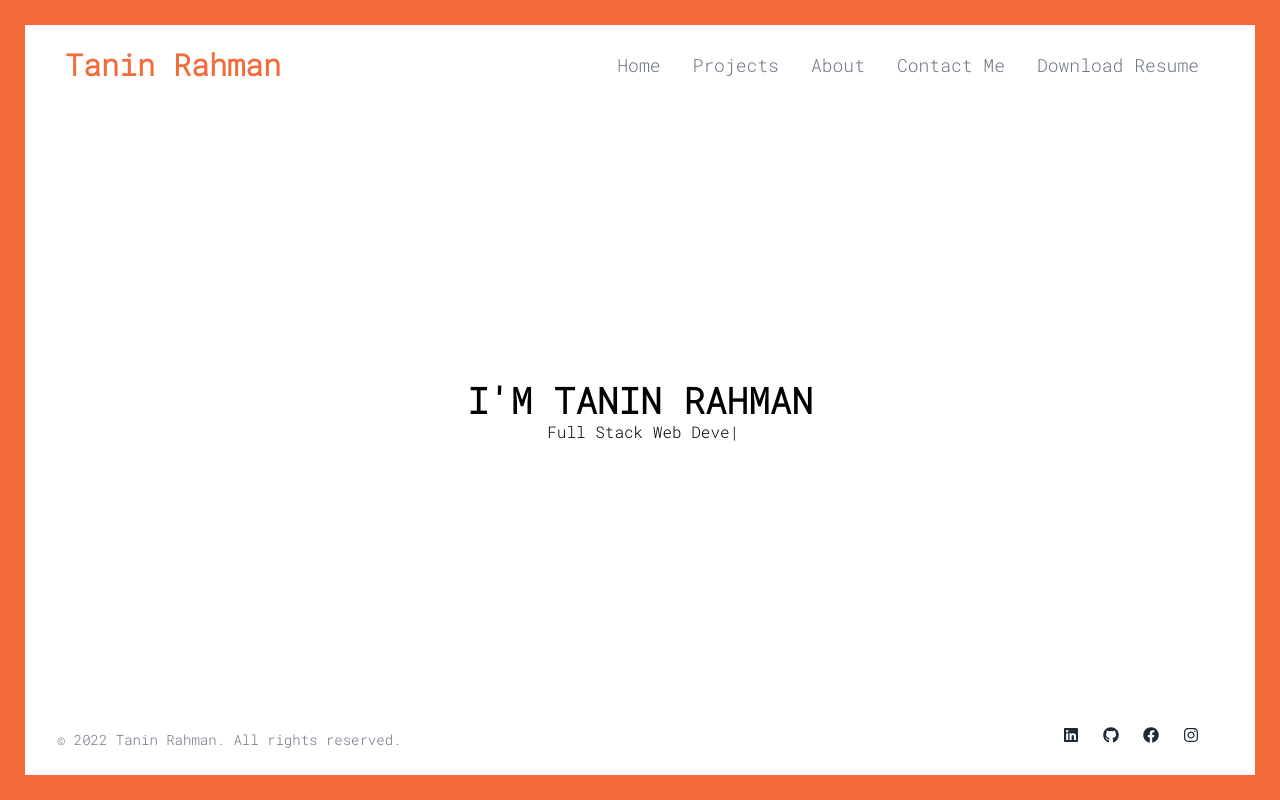
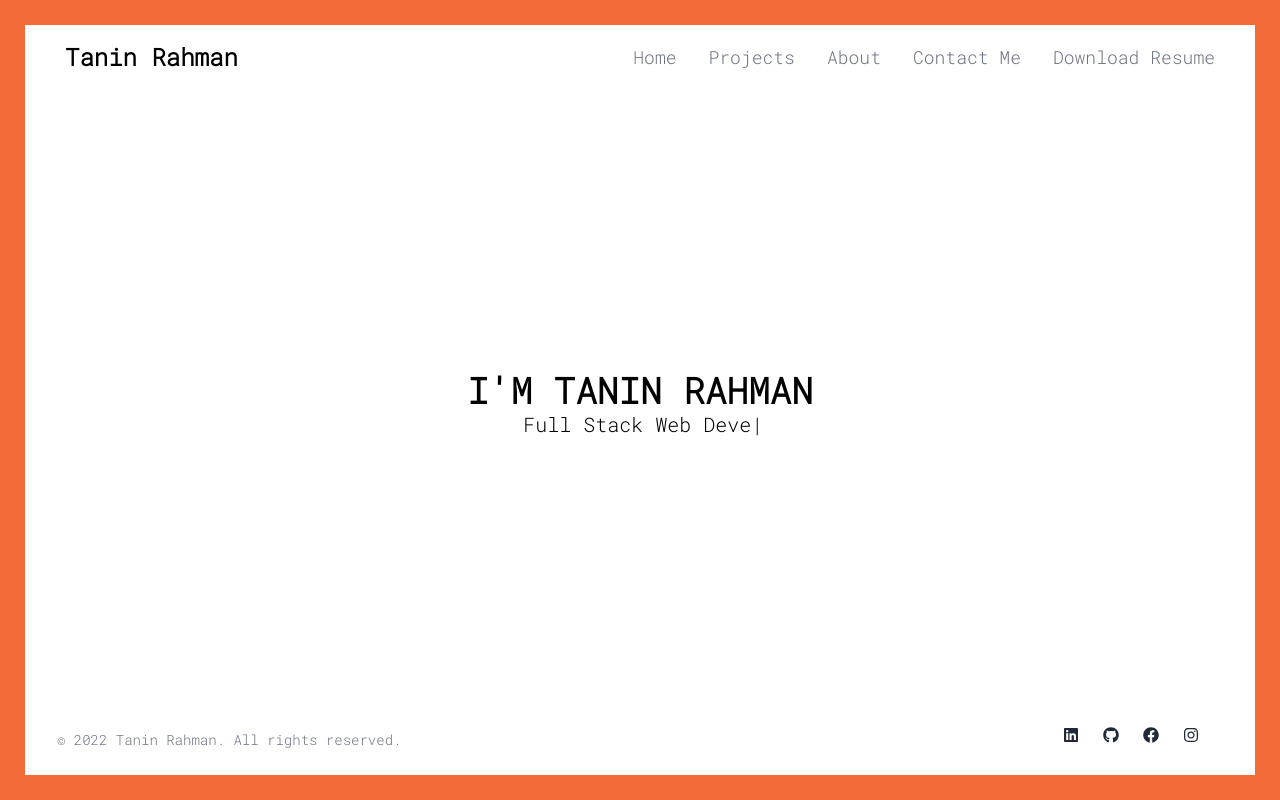
Before and after one commit to taninrahman21/portfolio, a React (Create React App) app: page / in a window 1280 px wide. Built offline with nearby package versions, Linux system fonts and the light colour scheme.

Commit message:
added files

```diff
--- a/public/index.html
+++ b/public/index.html
@@ -28,7 +28,7 @@
     <link rel="preconnect" href="https://fonts.gstatic.com" crossorigin>
     <link href="https://fonts.googleapis.com/css2?family=Roboto+Mono:wght@300&display=swap" rel="stylesheet">
     <!-- Google Fonts -->
-    <title>React App</title>
+    <title>Tanin Rahman</title>
   </head>
   <body>
     <noscript>You need to enable JavaScript to run this app.</noscript>
--- a/src/Pages/Home/Home.js
+++ b/src/Pages/Home/Home.js
@@ -5,7 +5,7 @@ const Home = () => {
   return (
     <div className="h-full flex items-center justify-center">
       <div>
-        <h1 className="uppercase text text-center text-4xl font-extrabold">
+        <h1 className="uppercase text text-center text-2xl sm:text-3xl md:text-4xl font-extrabold">
           I'm Tanin Rahman
         </h1>
         <TypeAnimation
@@ -20,7 +20,7 @@ const Home = () => {
             1000,
           ]}
           speed={50}
-          style={{ fontSize: "1em" , textAlign: 'center', marginLeft: "80px"}}
+          className='ml-6 md:ml-14 text-sm md:text-xl'
           wrapper="span"
           repeat={Infinity}
         />
--- a/src/Pages/Shared/Navbar/Navbar.js
+++ b/src/Pages/Shared/Navbar/Navbar.js
@@ -1,5 +1,5 @@
 import React, { useState } from 'react';
-import { NavLink, NavNavLink } from 'react-router-dom';
+import { Link, NavLink } from 'react-router-dom';
 import './Navbar.css';
 
 const Navbar = () => {
@@ -9,14 +9,14 @@ const Navbar = () => {
     <div className="sticky top-0 bg-white z-20 px-8">
       <nav className="px-2 py-2.5">
         <div className="flex flex-wrap justify-between items-center mx-auto">
-          <NavLink to="/" className="text-xl font-semibold lg:text-3xl">
+          <Link to="/" className="text-xl md:text-[20px] font-semibold lg:text-2xl">
             Tanin Rahman
-          </NavLink>
+          </Link>
           <button
             onClick={() => setOpen(!open)}
             data-collapse-toggle="navbar-sticky"
             type="button"
-            className="inline-flex items-center p-2 ml-3 text-sm text-gray-500 rounded-lg lg:hidden hover:bg-gray-100 focus:outline-none focus:ring-2 focus:ring-gray-200 dark:text-gray-400 dark:hover:bg-gray-700 dark:focus:ring-gray-600"
+            className="inline-flex items-center p-2 ml-3 text-sm text-gray-500 rounded-lg md:hidden hover:bg-gray-100 focus:outline-none focus:ring-2 focus:ring-gray-200 dark:text-gray-400 dark:hover:bg-gray-700 dark:focus:ring-gray-600"
             aria-controls="navbar-sticky"
             aria-expanded="true"
           >
@@ -37,48 +37,48 @@ const Navbar = () => {
           </button>
           <div
             className={
-              open ? "w-full md:block md:w-auto" : "hidden lg:block md:w-auto"
+              open ? "w-full md:block lg:w-auto" : "hidden md:block md:w-auto"
             }
             id="navbar-sticky"
           >
             {/* make sure will add animation last time */}
-            <ul className="flex flex-col p-4  text-gray-500 text-sm mt-4 rounded-lg border border-gray-100 lg:flex-row md:space-x-8 md:mt-0 xl:text-lg md:font-medium md:border-0 dark:bg-gray-800 md:dark:bg-gray-900 dark:border-gray-700">
-              <li>
+            <ul className="flex flex-col text-gray-500 md:py-2 text-[14px] lg:text-sm mt-4 md:flex-row md:space-x-8 md:mt-0 xl:text-lg md:font-medium">
+              <li className=' pb-3 md:pb-0'>
                 <NavLink
                   to="/home"
-                  className={`block py-2 pr-4 pl-3 hover:text-[#f26b38] rounded hover:bg-gray-100 md:hover:bg-transparent md:border-0 md:p-0 dark:text-gray-400 md:dark:hover:text-white dark:hover:bg-gray-700`}
+                  className='hover:text-[#f26b38]'
                 >
                   Home
                 </NavLink>
               </li>
-              <li>
+              <li className=' pb-3 md:pb-0'>
                 <NavLink
                   to="/projects"
-                  className="block py-2 pr-4 pl-3 hover:text-[#f26b38] rounded hover:bg-gray-100 md:hover:bg-transparent md:border-0 md:p-0 dark:text-gray-400 md:dark:hover:text-white dark:hover:bg-gray-700"
+                  className="hover:text-[#f26b38]"
                 >
                   Projects
                 </NavLink>
               </li>
-              <li>
+              <li className=' pb-3 md:pb-0'>
                 <NavLink
                   to="/about"
-                  className="block py-2 pr-4 pl-3 hover:text-[#f26b38] rounded hover:bg-gray-100 md:hover:bg-transparent md:border-0 md:p-0 dark:text-gray-400 md:dark:hover:text-white dark:hover:bg-gray-700"
+                  className="hover:text-[#f26b38]"
                 >
                   About
                 </NavLink>
               </li>
-              <li>
+              <li className=' pb-3 md:pb-0'>
                 <NavLink
                   to="/contact"
-                  className='block py-2 pr-4 pl-3 hover:text-[#f26b38] rounded hover:bg-gray-100 md:hover:bg-transparent md:border-0 md:p-0 dark:text-gray-400 md:dark:hover:text-white dark:hover:bg-gray-700'
+                  className='hover:text-[#f26b38]'
                 >
                   Contact Me
                 </NavLink>
               </li>
-              <li>
+              <li className=' pb-3 md:pb-0'>
                 <a
                   href='https://drive.google.com/file/d/1mml-5tbGmERS65eaqPaRmj8-_e1sMJl1/view?usp=share_link'
-                  className='block py-2 pr-4 pl-3 hover:text-[#f26b38] rounded hover:bg-gray-100 md:hover:bg-transparent md:border-0 md:p-0 dark:text-gray-400 md:dark:hover:text-white dark:hover:bg-gray-700'
+                  className='hover:text-[#f26b38]'
                 >
                   Download Resume
                 </a>
```
Also changed, not shown: 1 other file (tests, documents, lock files or other folders).
